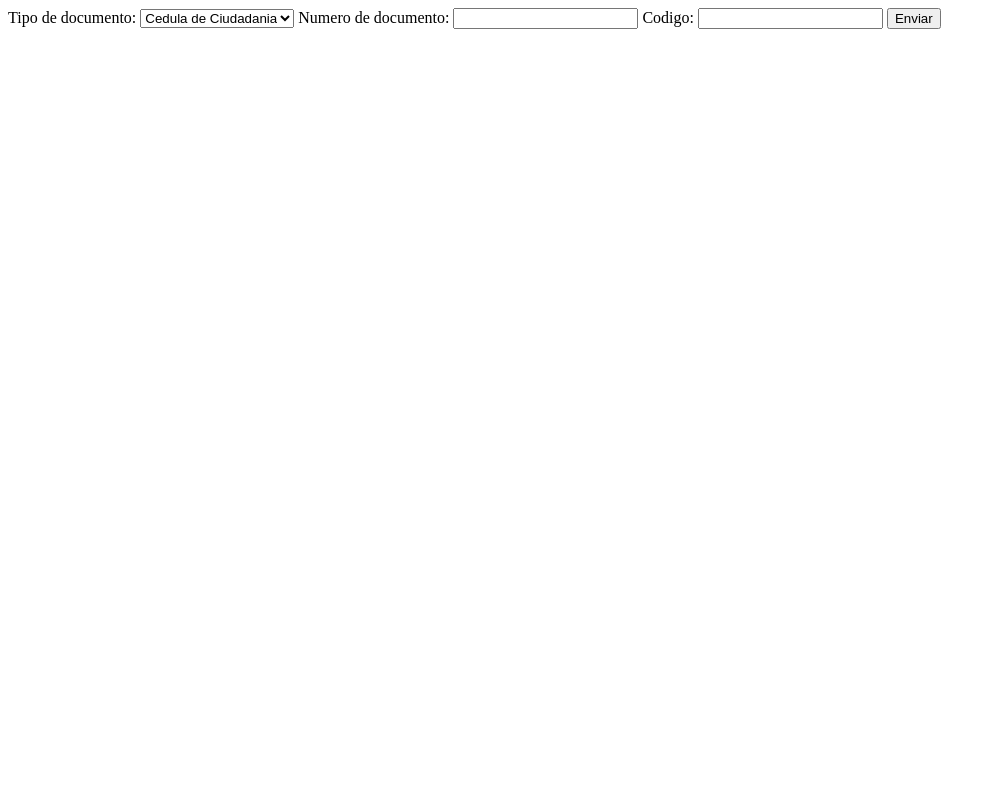
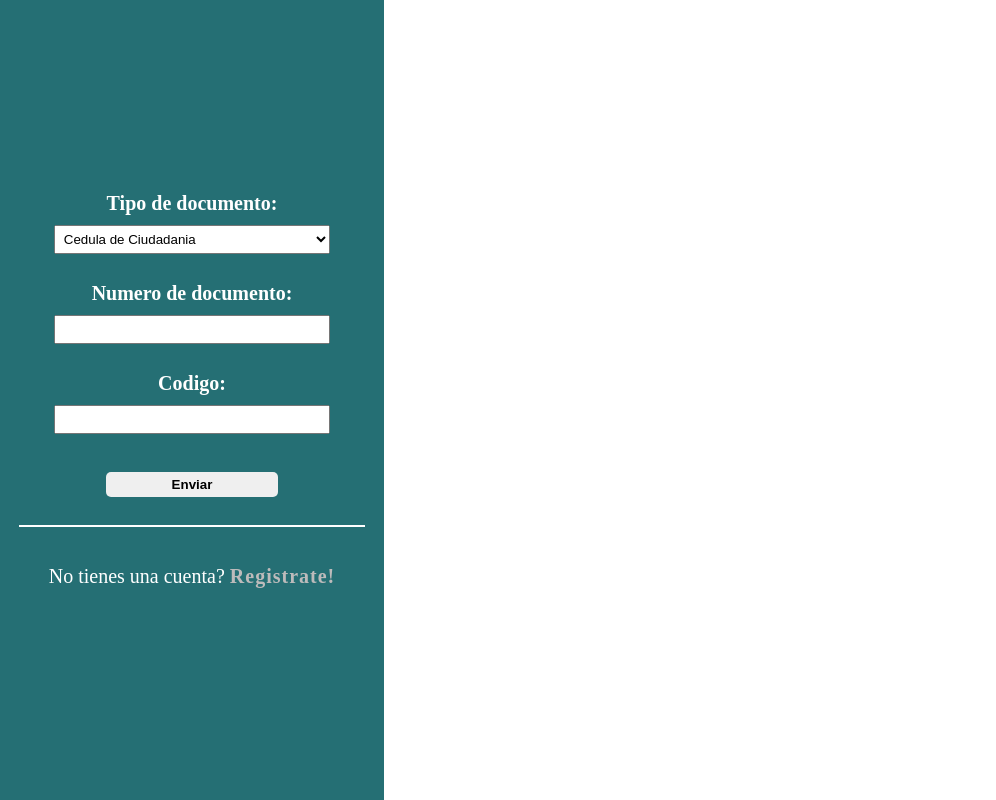
Before and after one commit to NegritoGuapo2003/senasoft, a PHP site: page /index.php?accion=ciudadanoController in a window 1280 px wide. Shown: the whole page, without its empty margins (0-996 px from the left). Run offline with PHP 8.4, Linux system fonts and the light colour scheme.

Commit message:
Avance modelo de ciudadano 3

```diff
--- a/reto-lunes/assets/css/style.css
+++ b/reto-lunes/assets/css/style.css
@@ -0,0 +1,78 @@
+* {
+    margin: 0;
+    padding: 0;
+    box-sizing: border-box;
+}
+
+body {
+    display: flex;
+}
+
+.aside{
+    background: #256F74;
+    height: 100vh;
+    width: 30%;
+
+    display: flex;
+    align-items: center;
+    justify-content: center;
+    text-align: center;
+}
+
+.aside .details-aside{
+    width: 90%;
+}
+
+.aside .details-aside form label{
+    color: #fff;
+    font-weight: bold;
+    font-size: 20px;
+    margin: 40px 30px;
+}
+
+.aside .details-aside form input[type="text"]{
+    display: block;
+    margin: 10px auto;
+    padding: 5px;
+    width: 80%;
+}
+
+.aside .details-aside form select{
+    display: block;
+    margin: 10px auto;
+    padding: 5px;
+    width: 80%;
+}
+
+.aside .details-aside form input[type="submit"]{
+    border-radius: 5px;
+    border: none;
+    display: block;
+    cursor: pointer;
+    font-weight: bold;
+    margin: 10px auto;
+    padding: 5px;
+    width: 50%;
+    -webkit-border-radius: 5px;
+    -moz-border-radius: 5px;
+    -ms-border-radius: 5px;
+    -o-border-radius: 5px;
+}
+
+.container{
+    height: 100vh;
+    width: 70%;
+}
+
+.aside .details-aside p {
+    color: #fff;
+    font-size: 20px;
+    margin: 20px 10px;
+}
+
+.aside .details-aside a {
+    color: #bdbbbb;
+    font-weight: bold;
+    letter-spacing: 1px;
+    text-decoration: none;
+}
--- a/reto-lunes/layouts/aside.php
+++ b/reto-lunes/layouts/aside.php
@@ -6,14 +6,18 @@
                 <option value="cedula_ciudadania">Cedula de Ciudadania</option>
                 <option value="tarjeta_identidad">Tarjeta de Identidad</option>
                 <option value="cedula_extranjeria">Cedula de Extranjería</option>
-            </select>
-            <label for="">Numero de documento: </label>
-            <input type="text" name="cedula" id="">
-            <label for="">Codigo: </label>
-            <input type="text" name="codigo">
+            </select><br>
+            <label for="documento">Numero de documento: </label>
+            <input type="text" name="documento" id=""><br>
+            <label for="codigo">Codigo: </label>
+            <input type="text" name="codigo"><br>
 
             <input type="submit" value="Enviar">
         </form>
+        <br>
+        <hr style="border: 1px solid #fff;">
+        <br>
+        <p>No tienes una cuenta? <a href="<?=url('ciudadano','registro')?>">Registrate!</a></p>
     </div>
 </div>
 <div class="container">
```
Also changed, not shown: reto-lunes/controllers/ciudadanoController.php (+38 -0 lines), reto-lunes/models/ciudadanoModel.php (+7 -0 lines).
